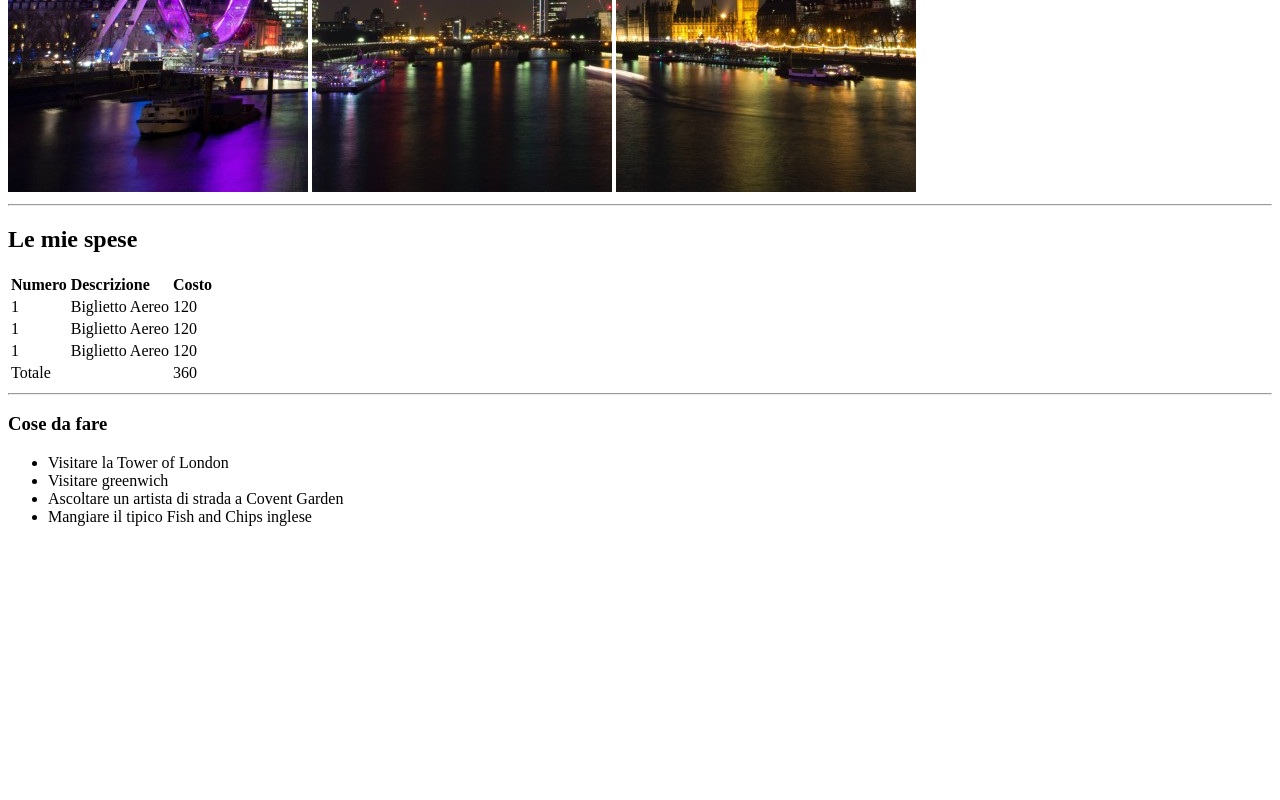
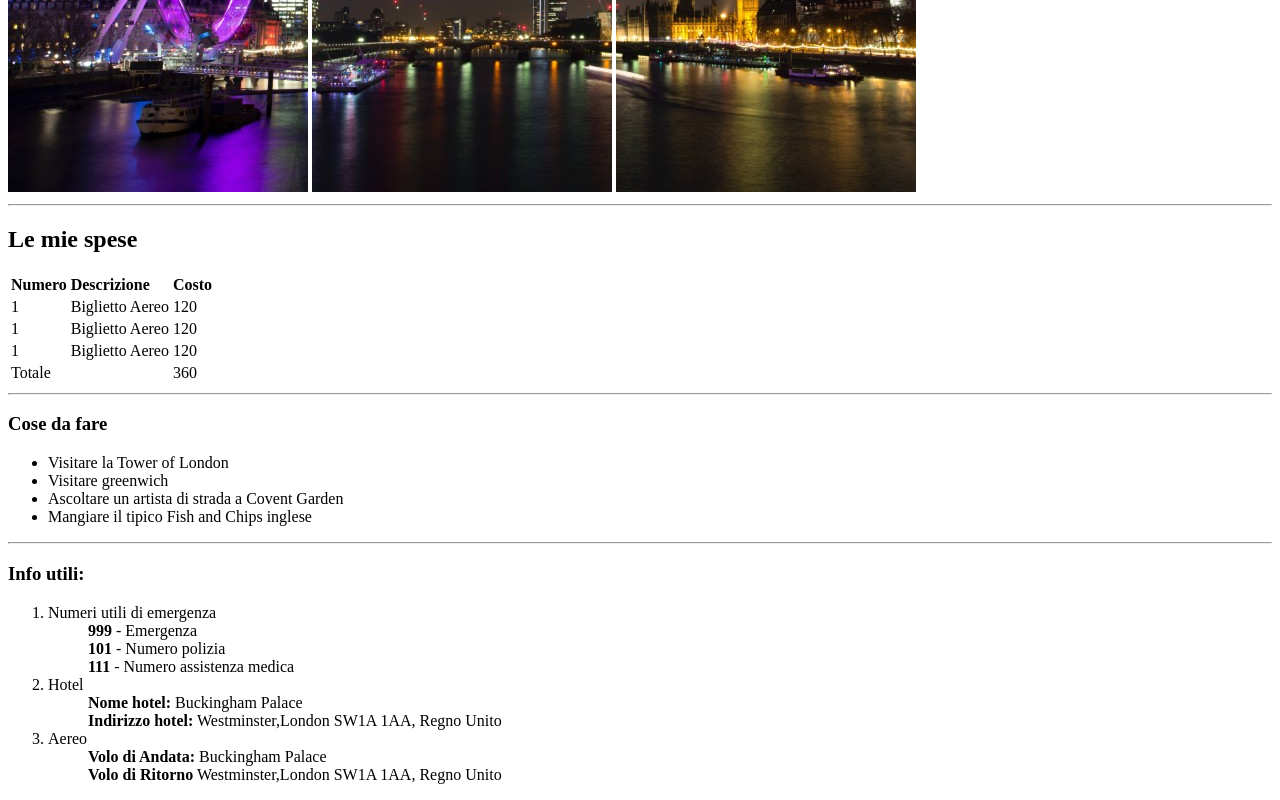
Before and after one commit to ValcanoverKarin/html-london-trip, a plain HTML site: page index.html in a window 1280 px wide. Shown: the part 488-1288 px from the top of the page. Before the commit the page ends 1030 px from the top, so only its background shows below. Drawn offline with Linux system fonts and the light colour scheme.

Commit message:
lista modifica

```diff
--- a/index.html
+++ b/index.html
@@ -69,6 +69,54 @@
         <li>Ascoltare un artista di strada a Covent Garden</li>
         <li>Mangiare il tipico Fish and Chips inglese</li>
       </ul>
+
+      <hr />
     </div>
+    <!--fine cose da fare più lista-->
+
+    <!--info utili più lista-->
+    <div>
+      <h3>Info utili:</h3>
+
+      <ol>
+        <li>Numeri utili di emergenza</li>
+        <ul>
+          <strong>999</strong>
+          - Emergenza
+        </ul>
+        <ul>
+          <strong>101</strong>
+          - Numero polizia
+        </ul>
+        <ul>
+          <strong>111</strong>
+          - Numero assistenza medica
+        </ul>
+
+        <li>Hotel</li>
+        <ul>
+          <strong>Nome hotel:</strong>
+          Buckingham Palace
+        </ul>
+        <ul>
+          <strong>Indirizzo hotel:</strong>
+          Westminster,London SW1A 1AA, Regno Unito
+        </ul>
+
+        <li>Aereo</li>
+        <ul>
+          <strong>Volo di Andata:</strong>
+          Buckingham Palace
+        </ul>
+        <ul>
+          <strong>Volo di Ritorno</strong>
+          Westminster,London SW1A 1AA, Regno Unito
+        </ul>
+      </ol>
+    </div>
+    <!--fine info utili più lista-->
+
+    <!--foto-->
+    <!--fine foto-->
   </body>
 </html>
```
